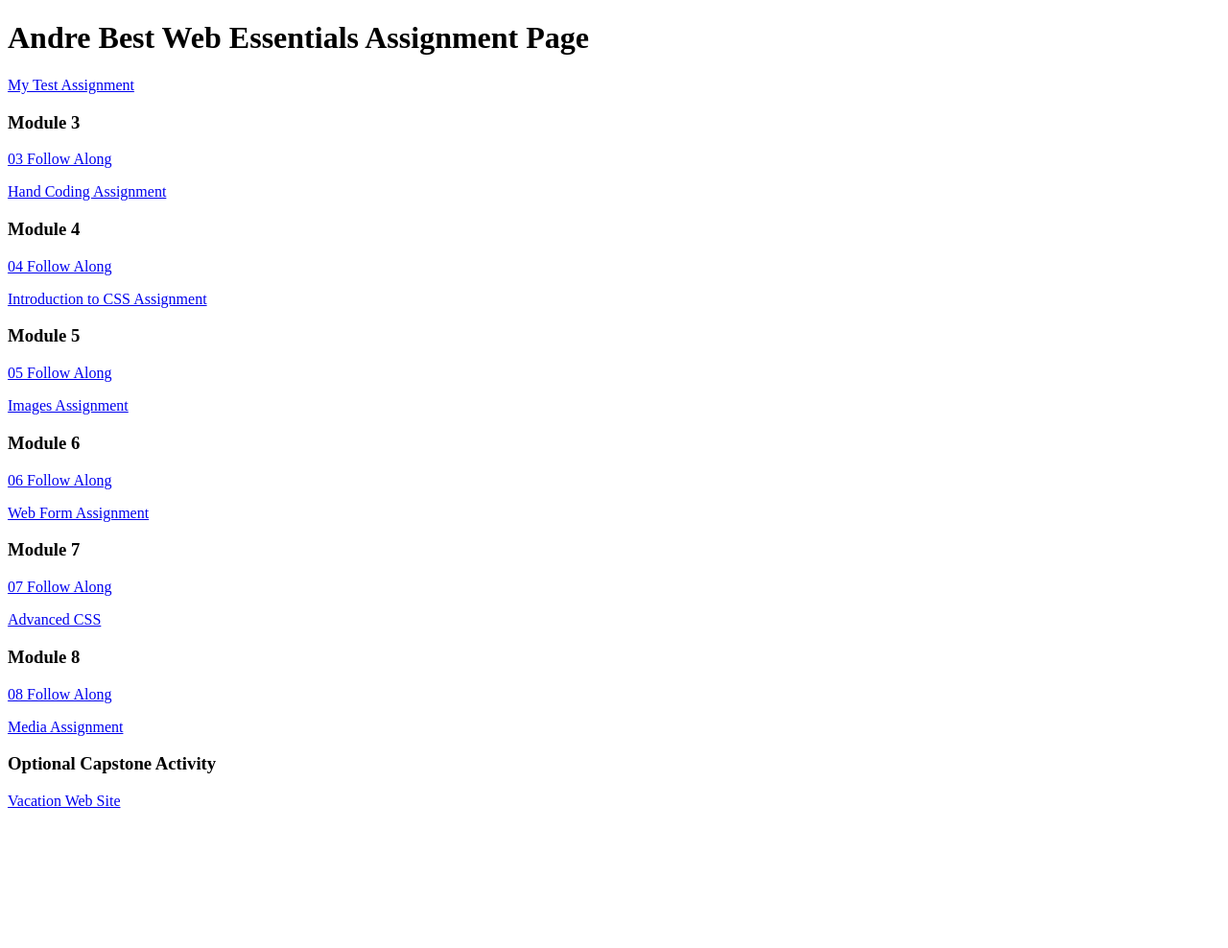
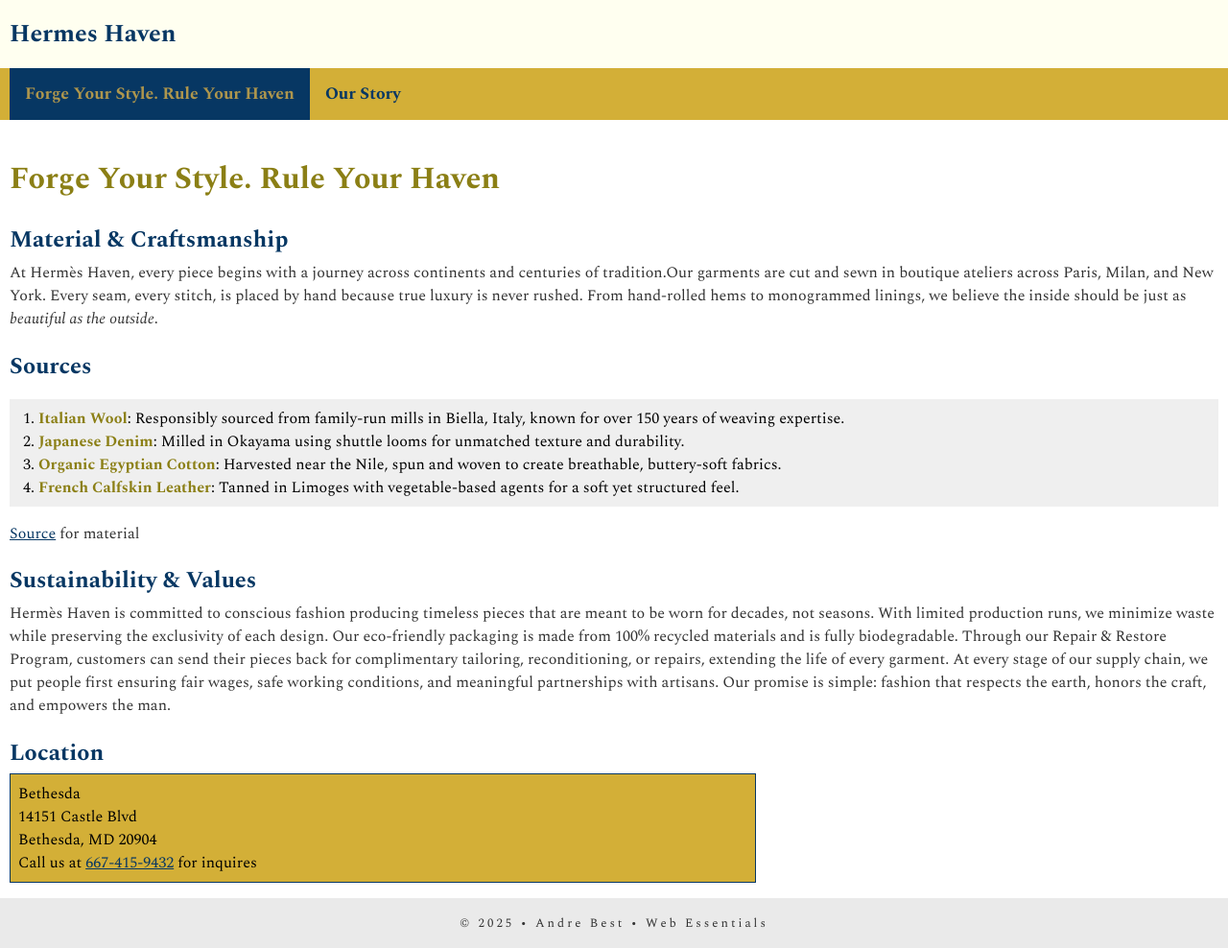
Before and after one commit to AndreBest2/dwdd1600, a plain HTML site: page index.html in a window 1280 px wide. Shown: the whole page at 96% size. Before the commit the page ends 860 px from the top, so only its background shows below. Drawn offline with nearby package versions, Linux system fonts and the light colour scheme.

Commit message:
assignment done

```diff
--- /dev/null
+++ b/design.css
@@ -0,0 +1,129 @@
+body {
+    font-family: "Spectral", serif;
+    margin: 0;
+}
+
+/* header stuff here */
+header {
+    background-color: #fffff0;
+    padding: 1rem 10px
+}
+
+header span {
+    color: #073763;
+    font-size: 1.6rem;
+    font-weight: 700;
+}
+
+
+/* navigation stuff here */
+nav {
+    background-color: #d3af37;
+}
+
+nav ul {
+    margin: 0;
+    padding: 0 10px;
+    list-style-type: none;
+    display: flex;
+}
+
+nav a {
+    display: block;
+    padding: .83rem 1rem;
+    text-decoration: none;
+    font-size: 1.1rem;
+    color: #073763;
+    font-weight: 700
+}
+
+nav li.active a {
+    background-color: #073763;
+    color: #ae964d;
+}
+
+nav li a:hover {
+    color: white;
+}
+
+/* main stuff here */
+main {
+    padding: 1rem 10px;
+}
+
+main h1 {
+    color: #8b7f15;
+}
+
+main h2 {
+    color: #073763;
+    margin-bottom: .2rem;
+}
+
+main p {
+    margin: 0;
+    color: #333
+}
+
+Main ol {
+    padding: .5rem 30px;
+    background-color: #efefef;
+}
+
+main dl dt {
+    color: #8b7f15;
+    font-weight: 700;
+    margin-top: 1rem;
+}
+
+main dl dd {
+    color: #073763;
+    font-size: .9rem;
+    margin-left: 20px;
+}
+
+main ul li {
+    line-height: 125%;
+    margin-bottom: .5rem;
+    font-size: .9rem;
+}
+
+main strong {
+    font-weight: 700;
+    color: #8b7f15;
+}
+
+main em {
+    font-weight: 300;
+}
+
+main address {
+    font-style: normal;
+    background-color: #d3af37;
+    padding: .5rem;
+    border: 1px solid #073763;
+    width: 760px;
+}
+
+main a {
+    color: #073763;
+}
+
+main a:hover {
+    color: rgb(180, 4, 18);
+}
+
+
+/* footer stuff here */
+footer {
+    background-color: #eaeaea;
+    text-align: center;
+    padding: 1rem 0;
+    font-size: .8rem;
+    color: #333;
+}
+
+footer p {
+    margin: 0;
+    letter-spacing: 3px;
+}
--- a/index.html
+++ b/index.html
@@ -1,39 +1,83 @@
 <!DOCTYPE html>
 <html lang="en">
+
 <head>
     <meta charset="UTF-8">
+    <meta name="author" content="Andre Best">
+    <meta name="description" content="Forge Your Style. Rule Your Haven">
     <meta name="viewport" content="width=device-width, initial-scale=1.0">
-		<title>dwdd 1600 assignment list page</title>
+    <link rel="preconnect" href="https://fonts.googleapis.com">
+    <link rel="preconnect" href="https://fonts.gstatic.com" crossorigin>
+    <link
+        href="https://fonts.googleapis.com/css2?family=Oxygen:wght@300;400;700&family=Spectral:ital,wght@0,200;0,300;0,400;0,500;0,600;0,700;0,800;1,200;1,300;1,400;1,500;1,600;1,700;1,800&display=swap"
+        rel="stylesheet">
+    <link rel="stylesheet" href="design.css">
+    <title>Hermes Haven</title>
 </head>
+
 <body>
-		<h1>Andre Best Web Essentials Assignment Page</h1>
-		<p><a href="01test">My Test Assignment</a></p>
+    <!-- start the page head -->
+    <header>
+        <span>Hermes Haven</span>
+    </header>
 
-		<h3>Module 3</h3>
-		<p><a href="03follow-along">03 Follow Along</a></p>
-		<p><a href="03hand-coding">Hand Coding Assignment</a></p>
+    <!-- start the page navigation -->
+    <nav>
+        <ul>
+            <li class="active"><a href="index.html">Forge Your Style. Rule Your Haven</a></li>
+            <li><a href="aboutus.html">Our Story</a></li>
+        </ul>
 
-		<h3>Module 4</h3>
-		<p><a href="04follow-along">04 Follow Along</a></p>
-		<p><a href="04intro-css">Introduction to CSS Assignment</a></p>
+    </nav>
+    <!-- start the main content -->
+    <main>
+        <h1>Forge Your Style. Rule Your Haven</h1>
+        <h2>Material & Craftsmanship</h2>
+        <p>At Hermès Haven, every piece begins with a journey across continents and centuries of tradition.Our garments
+            are cut and sewn in boutique ateliers across Paris, Milan, and New York. Every seam, every stitch, is placed
+            by hand because true luxury is never rushed. From hand-rolled hems to monogrammed linings, we believe the
+            inside should be just as <em>beautiful as the outside</em>.
+        </p>
 
-		<h3>Module 5</h3>
-		<p><a href="05follow-along">05 Follow Along</a></p>
-		<p><a href="05images">Images Assignment</a></p>
+        <h2>Sources</h2>
+        <ol>
+            <li><strong>Italian Wool</strong>: Responsibly sourced from family-run mills in Biella, Italy, known for
+                over 150 years of weaving expertise.</li>
+            <li><strong>Japanese Denim</strong>: Milled in Okayama using shuttle looms for unmatched texture and
+                durability.</li>
+            <li><strong>Organic Egyptian Cotton</strong>: Harvested near the Nile, spun and woven to create breathable,
+                buttery-soft fabrics.</li>
+            <li><strong>French Calfskin Leather</strong>: Tanned in Limoges with vegetable-based agents for a soft yet
+                structured feel.</li>
+        </ol>
 
-		<h3>Module 6</h3>
-		<p><a href="06follow-along">06 Follow Along</a></p>
-		<p><a href="06form">Web Form Assignment</a></p>
+        <P><a href="https://bigzfabric.com/collections/japanese-selvedge-denim-fabric?srsltid=AfmBOoppjd_xaXpBXK7dInjKaxDz7wb8exe0_doiNv-V91GmWQOhmThG"
+                target="_blank">Source</a> for material</P>
 
-		<h3>Module 7</h3>
-		<p><a href="07follow-along">07 Follow Along</a></p>
-		<p><a href="07advanced-css">Advanced CSS</a></p>
+        <h2>Sustainability & Values</h2>
+        <P>Hermès Haven is committed to conscious fashion producing timeless pieces that are meant to be worn for
+            decades, not seasons. With limited production runs, we minimize waste while preserving the exclusivity of
+            each design. Our eco-friendly packaging is made from 100% recycled materials and is fully biodegradable.
+            Through our Repair & Restore Program, customers can send their pieces back for complimentary tailoring,
+            reconditioning, or repairs, extending the life of every garment. At every stage of our supply chain, we put
+            people first ensuring fair wages, safe working conditions, and meaningful partnerships with artisans. Our
+            promise is simple: fashion that respects the earth, honors the craft, and empowers the man.</P>
 
-		<h3>Module 8</h3>
-		<p><a href="08follow-along">08 Follow Along</a></p>
-		<p><a href="08media">Media Assignment</a></p>
+        <h2>Location</h2>
+        <address>
+            Bethesda<br>
+            14151 Castle Blvd<br>
+            Bethesda, MD 20904<br>
+            Call us at <a href="tel:6674159432">667-415-9432</a> for inquires<br>
+        </address>
 
-		<h3>Optional Capstone Activity</h3>
-		<p><a href="vacation">Vacation Web Site</a></p>
+    </main>
+
+    <!-- start the page footer -->
+    <footer>
+        <p>&copy; 2025 &bull; Andre Best &bull; Web Essentials</p>
+    </footer>
+
 </body>
+
 </html>
```
Also changed, not shown: aboutus.html (added, +80 -0 lines). Lines whose indentation alone changed are shown as unchanged.
